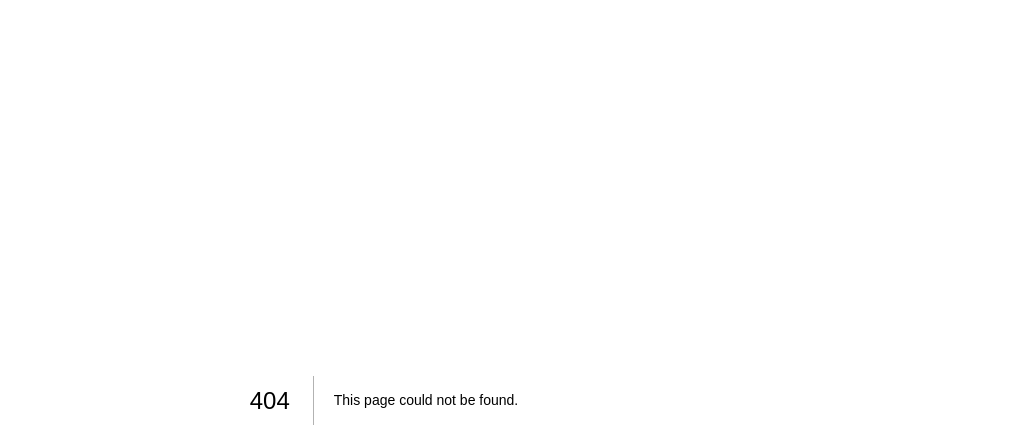
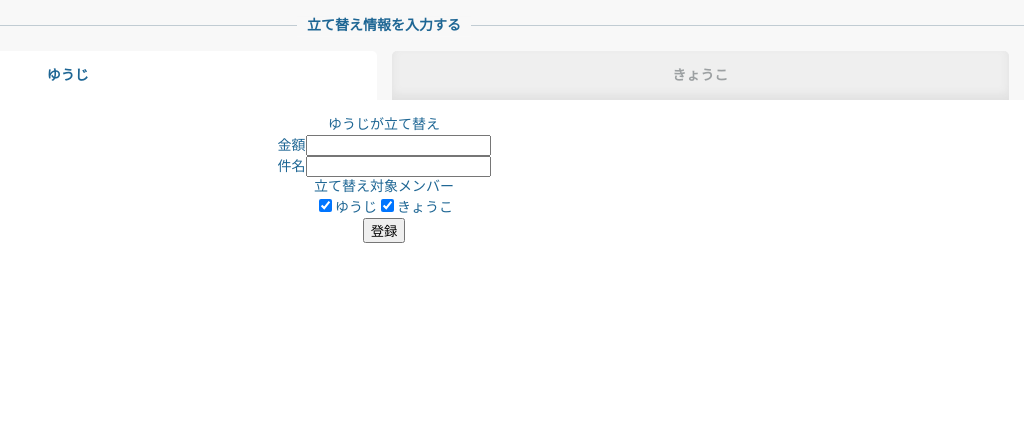
Before and after one commit to apricotn18/kakeibo, a Next.js app: page /component/form/Form in a window 1280 px wide. Before the commit this address had no page. Shown: the top 448 px of the page, without its empty margins (256-1280 px from the left). Built offline with nearby package versions, Linux system fonts and the light colour scheme.

Commit message:
complete

```diff
--- a/pages/_app.js
+++ b/pages/_app.js
@@ -1,5 +1,5 @@
-import '../assets/css/reset.scss';
-import '../assets/css/common.scss';
+import './assets/css/reset.scss';
+import './assets/css/common.scss';
 
 export default function MyApp({ Component, pageProps }) {
 	return (
--- /dev/null
+++ b/pages/assets/js/user.tsx
@@ -0,0 +1,2 @@
+export const YUJI = 'ゆうじ';
+export const KYOKO = 'きょうこ';
--- /dev/null
+++ b/pages/component/form/Form.tsx
@@ -0,0 +1,53 @@
+import React, { useState } from 'react';
+import { YUJI, KYOKO } from '../../assets/js/user'
+import style from './form.module.scss';
+
+const toggleUser = (user) => {
+	if (user === YUJI) return KYOKO;
+	if (user === KYOKO) return YUJI;
+}
+
+export default function Index() {
+	const [user, setUser] = useState(YUJI);
+
+	const handlerTabClick = () => {
+		setUser(user => toggleUser(user));
+	}
+
+	return (
+		<div className={style.form}>
+			<h2 className={style.form_title}>
+				<span>立て替え情報を入力する</span>
+			</h2>
+			<form>
+				<div>
+					<fieldset className={style.form_tabList}>
+						<input type="radio" id="YUJI" value="YUJI" name="user" className={style.form_radio} defaultChecked />
+						<label htmlFor="YUJI" className={style.form_tabItem} onClick={handlerTabClick}>{YUJI}</label>
+						<input type="radio" id="KYOKO" value="KYOKO" name="user" className={style.form_radio} />
+						<label htmlFor="KYOKO" className={style.form_tabItem} onClick={handlerTabClick}>{KYOKO}</label>
+					</fieldset>
+				</div>
+				<div className={style.form_container}>
+					<p>{user}が立て替え</p>
+					<fieldset>
+						<label>金額</label>
+						<input type="number" name="price" />
+					</fieldset>
+					<fieldset>
+						<label>件名</label>
+						<input type="text" name="title" />
+					</fieldset>
+					<p>立て替え対象メンバー</p>
+					<fieldset>
+						<label className={style.form_label}><input type="checkbox" name="targetyuji" value="" className={style.form_checkbox} defaultChecked />{YUJI}</label>
+						<label className={style.form_label}><input type="checkbox" name="targetkyoko" value="" className={style.form_checkbox} defaultChecked />{KYOKO}</label>
+					</fieldset>
+					<fieldset>
+						<input type="submit" value="登録" />
+					</fieldset>
+				</div>
+			</form>
+		</div>
+	);
+}
--- a/pages/component/tab/tab.module.scss
+++ b/pages/component/form/form.module.scss
@@ -1,9 +1,9 @@
-.tab {
+.form {
 	padding-top: 25px;
 	text-align: center;
 	background-color: #f8f8f8;
 
-	.tab_title {
+	.form_title {
 		border-top: 1px solid #c1ccd3;
 
 		span {
@@ -14,34 +14,35 @@
 		}
 	}
 
-	.tab_list {
+	.form_tabList {
 		display: flex;
 		gap: 15px;
 		margin: 5px 15px 0;
 	}
 
-	.tab_item {
+	.form_tabItem {
 		width: 100%;
 		padding: 15px 0;
 		font-weight: bold;
-		background-color:#fff;
-		border-bottom: none;
+		color: #9ca0a2;
+		background-color: #efefef;
 		border-radius: 5px 5px 0 0;
-		opacity: .5;
-		box-shadow: 0px -15px 10px -10px rgba(100, 100, 100, 0.1) inset;
+		box-shadow: 0 -5px 10px 0 rgba(100, 100, 100, 0.1) inset;
 	}
 
-	.tab_checkbox {
+	.form_radio {
 		display: none;
 
-		&:checked + .tab_item {
-			opacity: 1;
+		&:checked + .form_tabItem {
+			color: inherit;
+			background-color: #fff;
 			box-shadow: none;
 		}
 	}
 
-	.tab_input {
+	.form_container {
 		position: relative;
+		padding: 15px;
 		background-color: #fff;
 	}
 }
--- a/pages/index.tsx
+++ b/pages/index.tsx
@@ -1,14 +1,14 @@
 import React from 'react';
 import Header from './component/header/Header';
 import Summary from './component/summary/Summary';
-import Tab from './component/tab/Tab';
+import Form from './component/form/Form';
 
 export default function Index() {
 	return (
 		<>
 			<Header />
 			<Summary />
-			<Tab />
+			<Form />
 		</>
 	);
 }
```
Also changed, not shown: pages/component/tab/Tab.tsx (deleted, +0 -23 lines), pages/assets/css/common.scss (renamed from assets/css/common.scss), pages/assets/css/reset.scss (renamed from assets/css/reset.scss), 1 other file (tests, documents, lock files or other folders).
